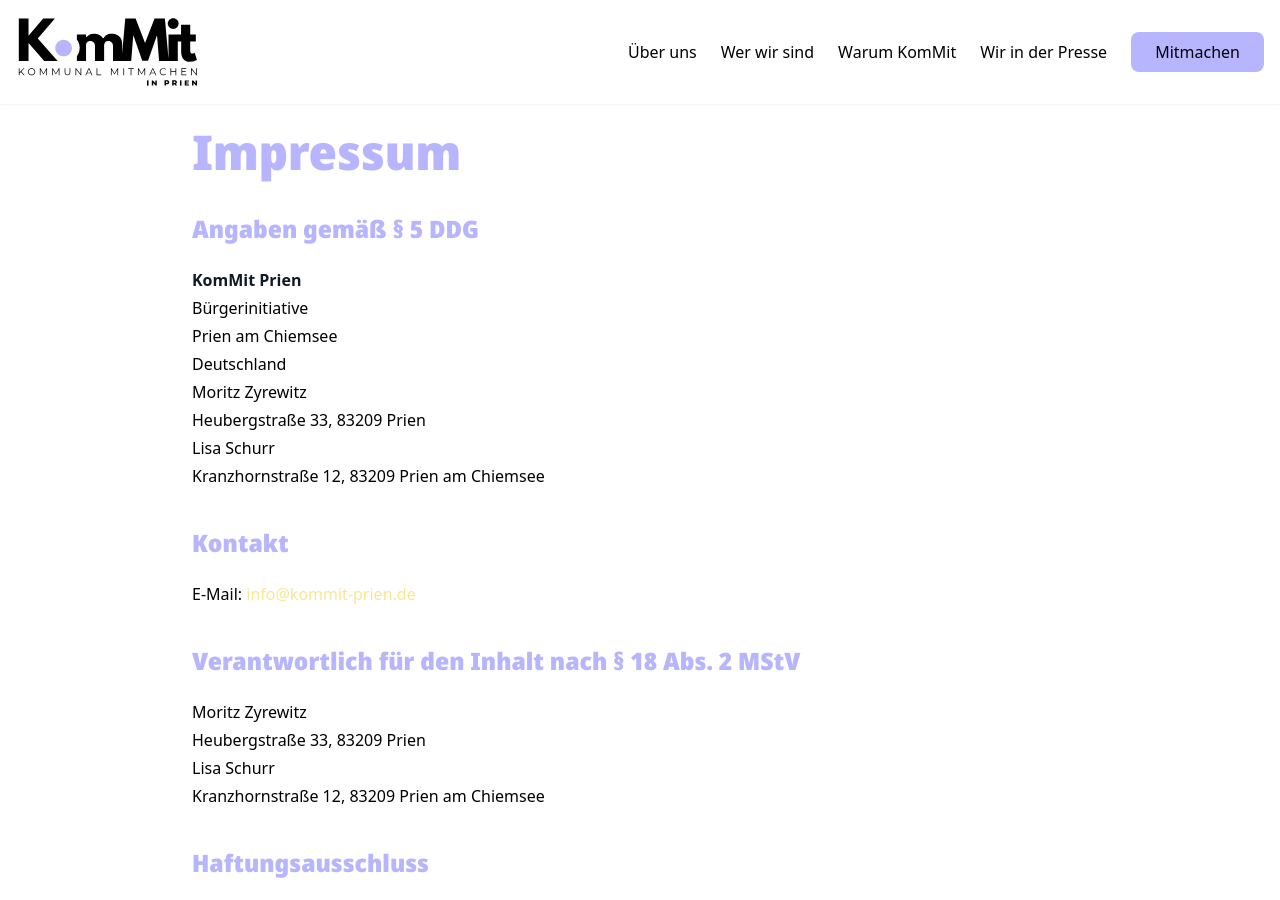
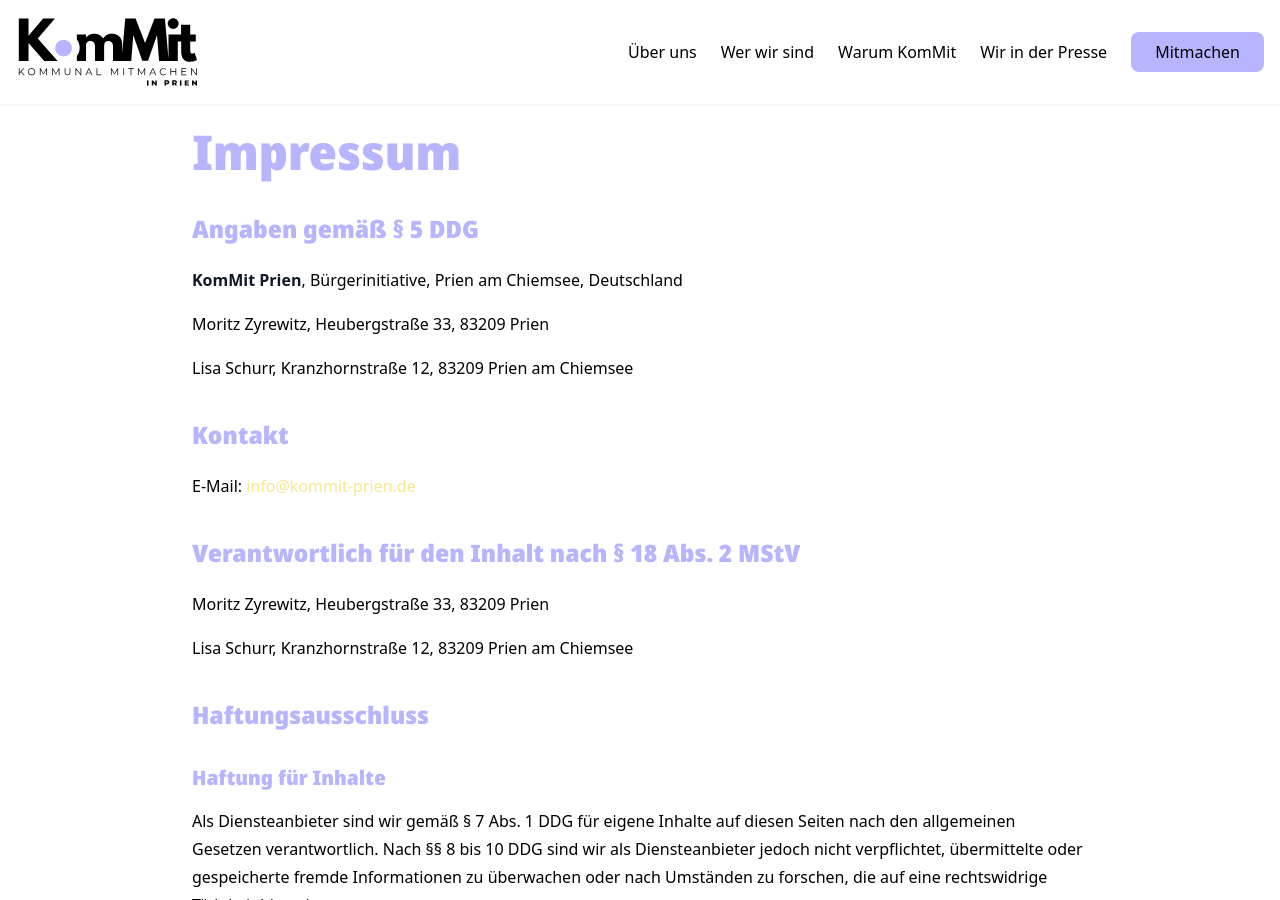
Before and after one commit to mblascoespar/kommitprien, a Jekyll site: the page built from impressum.md, in a window 1280 px wide and 900 px high. Built offline with Jekyll 4.4.1, drawn with Linux system fonts in a browser that asks for light colours.

```diff
--- a/impressum.md
+++ b/impressum.md
@@ -3,16 +3,14 @@ layout: legal
 title: Impressum - KommMit Prien
 heading: Impressum
 ---
+
 ## Angaben gemäß § 5 DDG
 
-**KomMit Prien**<br>
-Bürgerinitiative<br>
-Prien am Chiemsee<br>
-Deutschland<br>
-Moritz Zyrewitz<br>
-Heubergstraße 33, 83209 Prien<br>
-Lisa Schurr<br>
-Kranzhornstraße 12, 83209 Prien am Chiemsee
+**KomMit Prien**, Bürgerinitiative, Prien am Chiemsee, Deutschland
+
+Moritz Zyrewitz, Heubergstraße 33, 83209 Prien
+
+Lisa Schurr, Kranzhornstraße 12, 83209 Prien am Chiemsee
 
 ## Kontakt
 
@@ -20,11 +18,9 @@ E-Mail: [info@kommit-prien.de](mailto:info@kommit-prien.de)
 
 ## Verantwortlich für den Inhalt nach § 18 Abs. 2 MStV
 
-Moritz Zyrewitz<br>
-Heubergstraße 33, 83209 Prien<br>
-Lisa Schurr<br>
-Kranzhornstraße 12, 83209 Prien am Chiemsee
+Moritz Zyrewitz, Heubergstraße 33, 83209 Prien
 
+Lisa Schurr, Kranzhornstraße 12, 83209 Prien am Chiemsee
 
 ## Haftungsausschluss
 
```
Also changed, not shown: datenschutz.md (+9 -19 lines).
